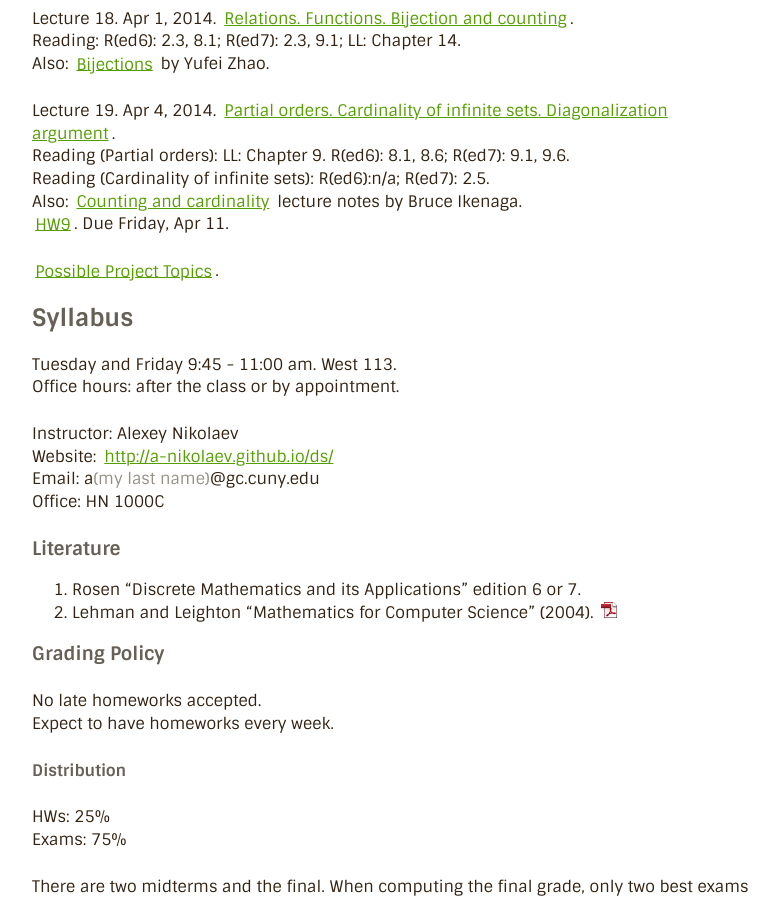
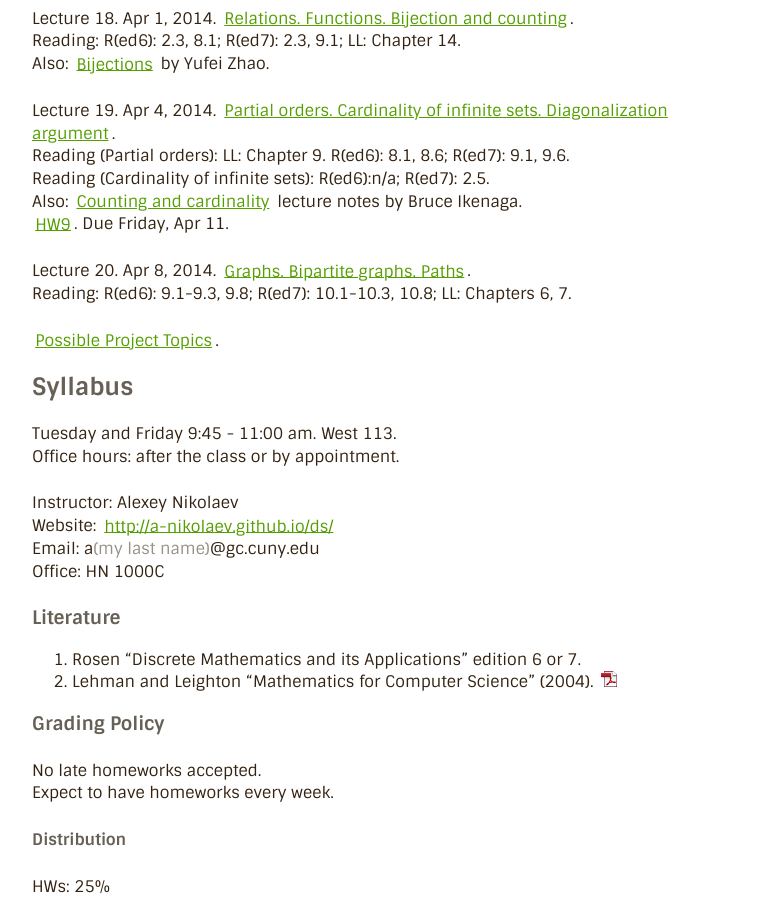
Before and after one commit to a-nikolaev/a-nikolaev.github.io, a Jekyll site: the page built from ds/index.markdown, in a window 1280 px wide and 900 px high, scrolled down 1822 px. Shown: the whole window, without its empty margins (248-1027 px from the left). Built offline with Jekyll 4.4.1, drawn with Linux system fonts in a browser that asks for light colours; Markdown is read by kramdown in place of the engine named in the settings.

Commit message:
lecture 20

```diff
--- a/ds/index.markdown
+++ b/ds/index.markdown
@@ -101,6 +101,9 @@ Reading (Partial orders): LL: Chapter 9.  R(ed6): 8.1, 8.6; R(ed7): 9.1, 9.6.
 Reading (Cardinality of infinite sets): R(ed6):n/a; R(ed7): 2.5.
 Also: [Counting and cardinality](http://www.millersville.edu/~bikenaga/math-proof/cardinality/cardinality.pdf) lecture notes by Bruce Ikenaga.
 [HW9](/ds/docs/hw9.pdf). Due Friday, Apr 11.
+
+Lecture 20. Apr 8, 2014. [Graphs. Bipartite graphs. Paths](/ds/docs/lec20.pdf).
+Reading: R(ed6): 9.1-9.3, 9.8; R(ed7): 10.1-10.3, 10.8; LL: Chapters 6, 7.
 
 [Possible Project Topics](/ds/topics.html).
 
```
Also changed, not shown: 1 other file.
